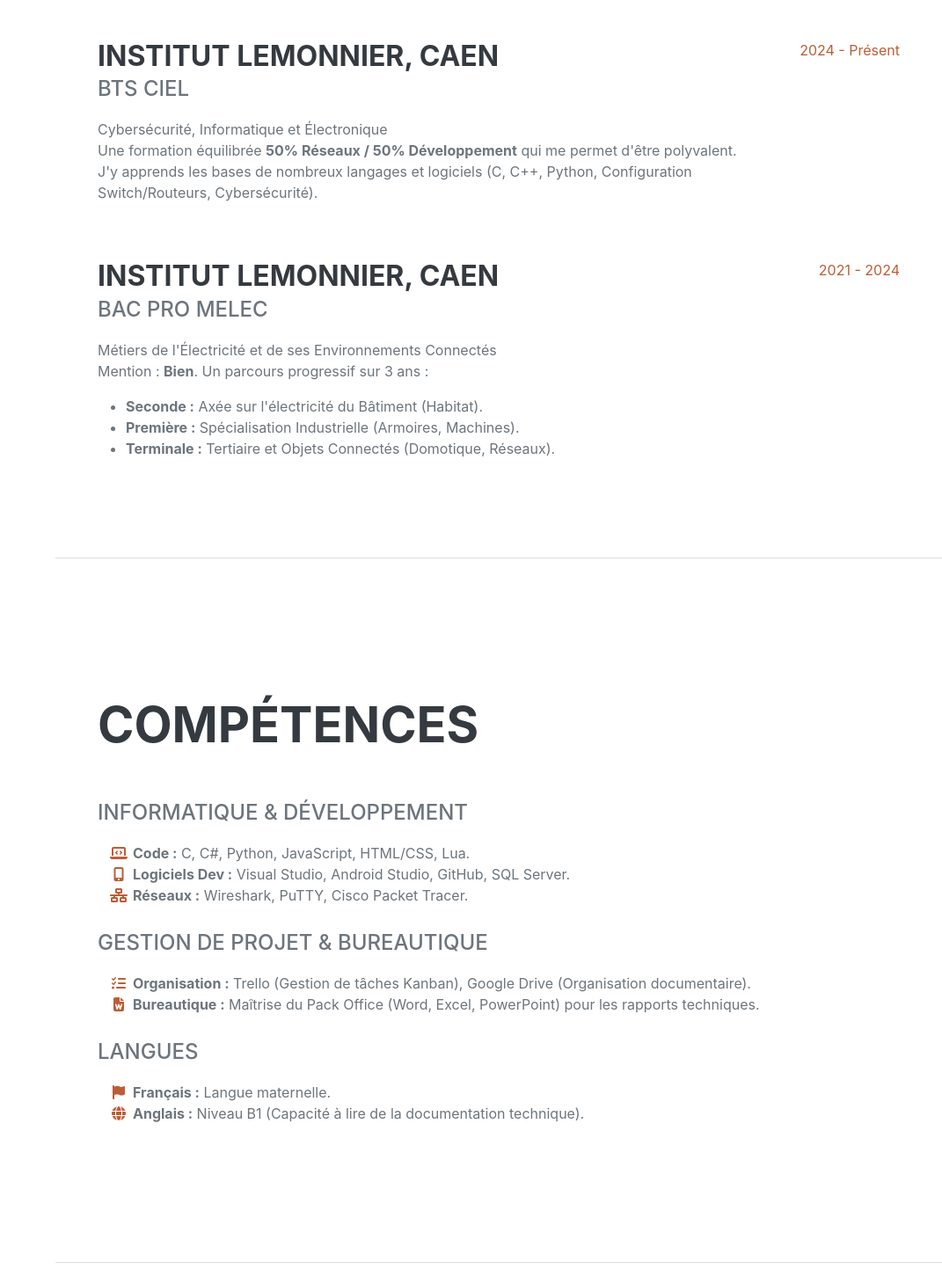
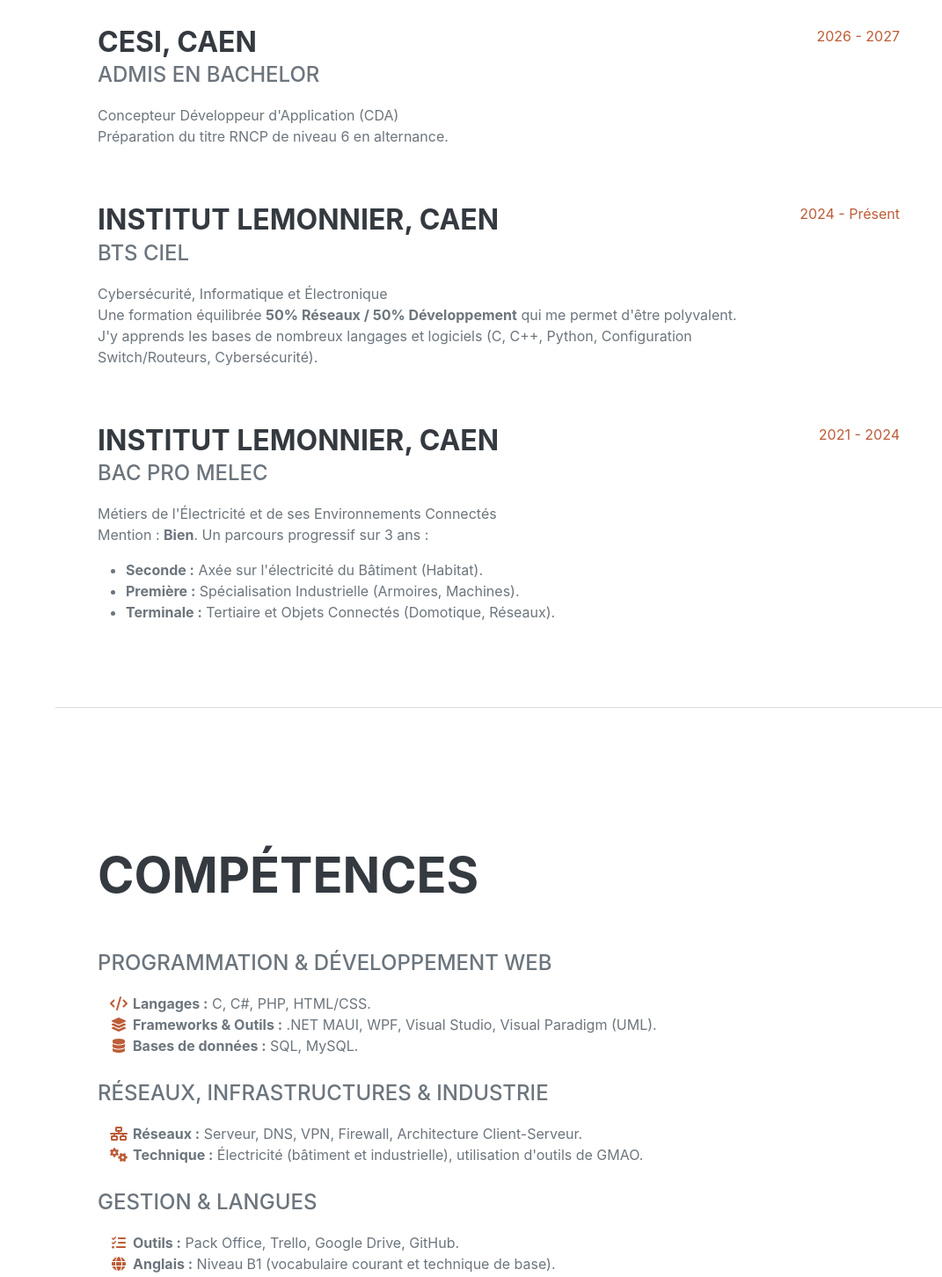
Before and after one commit to timeomouchard-gif/Portfolio, a plain HTML site: page index.html in a window 1280 px wide. Shown: the part 2375-3827 px from the top of the page at 88% size, without its empty margins (209-1280 px from the left). Drawn offline with nearby package versions, Linux system fonts and the light colour scheme; a web font is replaced by a local one.

Commit message:
Revise skills section in index.html
Updated skills section with new programming languages and tools.

```diff
--- a/index.html
+++ b/index.html
@@ -173,6 +173,15 @@
 
                     <div class="d-flex flex-column flex-md-row justify-content-between mb-5">
     <div class="flex-grow-1">
+        <h3 class="mb-0">CESI, Caen</h3>
+        <div class="subheading mb-3">Admis en Bachelor</div>
+        <div>Concepteur Développeur d'Application (CDA)</div>
+        <p>Préparation du titre RNCP de niveau 6 en alternance.</p>
+    </div>
+    <div class="flex-shrink-0"><span class="text-primary">2026 - 2027</span></div>
+</div>
+                    <div class="d-flex flex-column flex-md-row justify-content-between mb-5">
+                        <div class="flex-grow-1">
                             <h3 class="mb-0">Institut Lemonnier, Caen</h3>
                             <div class="subheading mb-3">BTS CIEL</div>
                             <div>Cybersécurité, Informatique et Électronique</div>
@@ -206,23 +215,26 @@
             <section class="resume-section" id="skills">
                 <div class="resume-section-content">
     <h2 class="mb-5">Compétences</h2>
-                    <div class="subheading mb-3">Informatique & Développement</div>
+
+    <div class="subheading mb-3">Programmation & Développement Web</div>
     <ul class="fa-ul mb-0">
-                        <li><span class="fa-li"><i class="fas fa-laptop-code text-primary"></i></span><strong>Code :</strong> C, C#, Python, JavaScript, HTML/CSS, Lua.</li>
-                        <li><span class="fa-li"><i class="fas fa-mobile-alt text-primary"></i></span><strong>Logiciels Dev :</strong> Visual Studio, Android Studio, GitHub, SQL Server.</li>
-                        <li><span class="fa-li"><i class="fas fa-network-wired text-primary"></i></span><strong>Réseaux :</strong> Wireshark, PuTTY, Cisco Packet Tracer.</li>
+        <li><span class="fa-li"><i class="fas fa-code text-primary"></i></span><strong>Langages :</strong> C, C#, PHP, HTML/CSS.</li>
+        <li><span class="fa-li"><i class="fas fa-layer-group text-primary"></i></span><strong>Frameworks & Outils :</strong> .NET MAUI, WPF, Visual Studio, Visual Paradigm (UML).</li>
+        <li><span class="fa-li"><i class="fas fa-database text-primary"></i></span><strong>Bases de données :</strong> SQL, MySQL.</li>
     </ul>
     <br>
-                    <div class="subheading mb-3">Gestion de Projet & Bureautique</div>
+
+    <div class="subheading mb-3">Réseaux, Infrastructures & Industrie</div>
     <ul class="fa-ul mb-0">
-                        <li><span class="fa-li"><i class="fas fa-tasks text-primary"></i></span><strong>Organisation :</strong> Trello (Gestion de tâches Kanban), Google Drive (Organisation documentaire).</li>
-                        <li><span class="fa-li"><i class="fas fa-file-word text-primary"></i></span><strong>Bureautique :</strong> Maîtrise du Pack Office (Word, Excel, PowerPoint) pour les rapports techniques.</li>
+        <li><span class="fa-li"><i class="fas fa-network-wired text-primary"></i></span><strong>Réseaux :</strong> Serveur, DNS, VPN, Firewall, Architecture Client-Serveur.</li>
+        <li><span class="fa-li"><i class="fas fa-cogs text-primary"></i></span><strong>Technique :</strong> Électricité (bâtiment et industrielle), utilisation d'outils de GMAO.</li>
     </ul>
     <br>
-                    <div class="subheading mb-3">Langues</div>
+
+    <div class="subheading mb-3">Gestion & Langues</div>
     <ul class="fa-ul mb-0">
-                        <li><span class="fa-li"><i class="fas fa-flag text-primary"></i></span><strong>Français :</strong> Langue maternelle.</li>
-                        <li><span class="fa-li"><i class="fas fa-globe text-primary"></i></span><strong>Anglais :</strong> Niveau B1 (Capacité à lire de la documentation technique).</li>
+        <li><span class="fa-li"><i class="fas fa-tasks text-primary"></i></span><strong>Outils :</strong> Pack Office, Trello, Google Drive, GitHub.</li>
+        <li><span class="fa-li"><i class="fas fa-globe text-primary"></i></span><strong>Anglais :</strong> Niveau B1 (vocabulaire courant et technique de base).</li>
     </ul>
 </div>
             </section>
```
Lines whose indentation alone changed are shown as unchanged.
